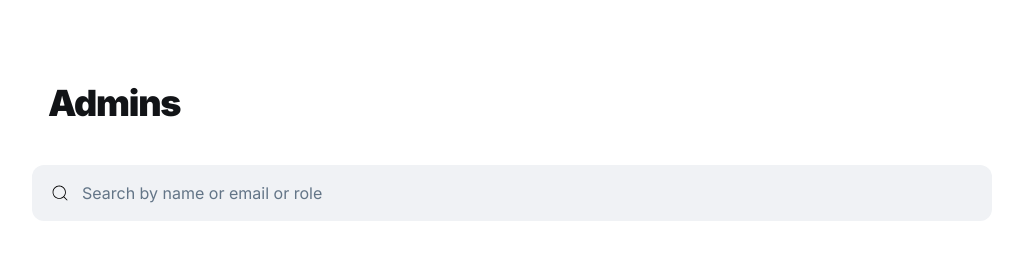
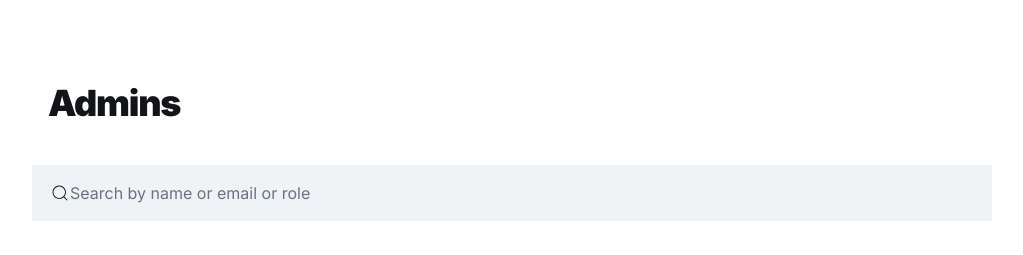
Before and after one commit to Dev-Adejare/Hostel-Management, a React (Vite) app in the folder frontend/: page /adminPrev in a window 1280 px wide. Shown: the top 255 px of the page, without its empty margins (101-1124 px from the left). Built offline with nearby package versions, Linux system fonts and the light colour scheme; no server answers; sample sign-in values are in the browser's storage.

Commit message:
Your commit message here

```diff
--- a/frontend/src/Component/AdminPreview/AdminPreview.css
+++ b/frontend/src/Component/AdminPreview/AdminPreview.css
@@ -31,9 +31,9 @@
     padding: 18px;
     background: #F0F2F5;
     display: flex;
-    align-items: center;
+    /* align-items: center;
     gap: 12px;
-    border-radius: 12px;
+    border-radius: 12px; */
 }
 
 .__prevSearch{
```
